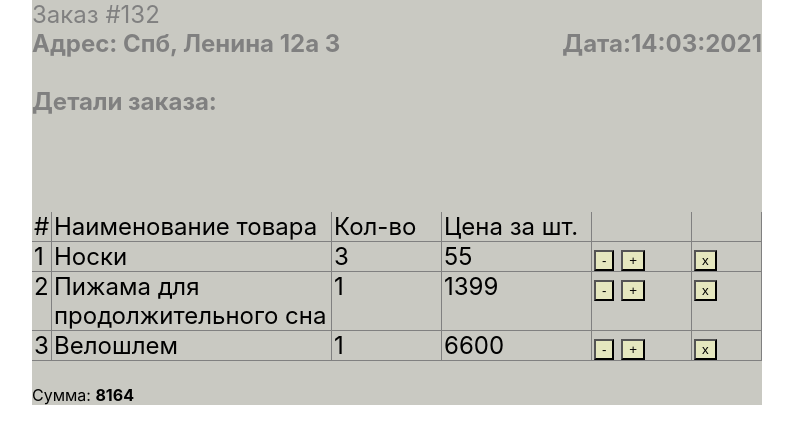
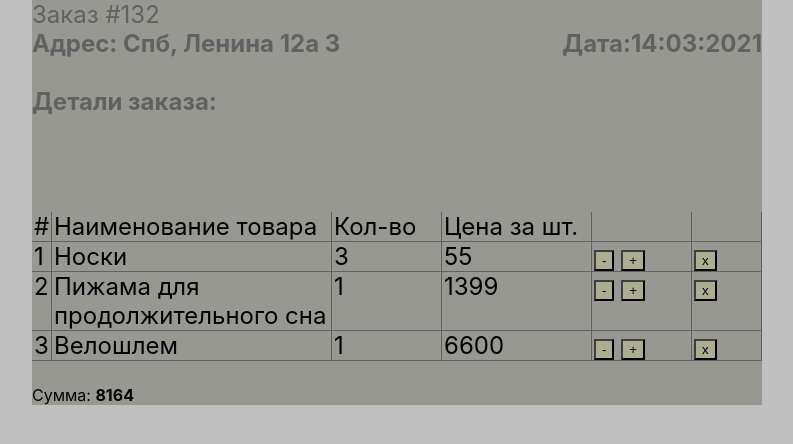
Before and after one commit to bumlu/shoppage, a React (Create React App) app: page / in a window 1280 px wide. Shown: the top 444 px of the page, without its empty margins (243-1036 px from the left). Built offline with nearby package versions, Linux system fonts and the light colour scheme.

Commit message:
add modal grupp

```diff
--- a/src/App.tsx
+++ b/src/App.tsx
@@ -1,9 +1,9 @@
 import React from "react";
-import Table from "./mainTable/Table"
+import Page from "./page/Page"
 
 function App() {
   return (
-  <Table/>
+  <Page/>
   );
 }
 
--- a/src/mainTable/Table.tsx
+++ b/src/mainTable/Table.tsx
@@ -1,49 +1,31 @@
 import { useState } from "react";
 import { ItemInt } from "../interface/ItemInt";
+import ModalDelete from "../modalDelete/ModalDelete";
 import "./Table.css";
 import TableBody from "./tableBody/TableBody";
 
+interface TableProps {
+    ItemModel:ItemInt[]
+    ModalDeleteButton:(itemForDelete:number)=>void
+}
 
-const ItemModel: ItemInt[] = [
-    {
-        itemsNumber: 1,
-        itemName: "Носки",
-        itemsAmount: 3,
-        prisePerOneItem: 55
-    },
-    {
-        itemsNumber: 2,
-        itemName: "Пижама для продолжительного сна",
-        itemsAmount: 1,
-        prisePerOneItem: 1399
-    },
-
-    {
-        itemsNumber: 3,
-        itemName: "Велошлем",
-        itemsAmount: 1,
-        prisePerOneItem: 6600
-    }
-
-];
-
-
-
-function Table() {
-    const [Item, setItem] = useState(ItemModel.concat())
+function Table(props:TableProps) {
+    const [Item, setItem] = useState(props.ItemModel.concat())
     function getTotalPrice() {
         let tmpResult = 0; Item.map(i =>
             (tmpResult += i.itemsAmount * i.prisePerOneItem));
         return tmpResult
     }
     const IncreaseButton = (itemForIncrement: number) => {
-        ItemModel[itemForIncrement].itemsAmount++;
-        setItem(ItemModel.concat())
+        props.ItemModel[itemForIncrement].itemsAmount++;
+        setItem(props.ItemModel.concat())
     };
     const DecreaseButton = (itemForDecrement: number) => {
-        ItemModel[itemForDecrement].itemsAmount--;
-        setItem(ItemModel.concat())
+        props.ItemModel[itemForDecrement].itemsAmount--;
+        setItem(props.ItemModel.concat())
     };
+
+
     return (
         <div className="table">
             <div className="header">
@@ -62,7 +44,7 @@ function Table() {
         </b>
                 </div>
             </div>
-            <TableBody Items={Item} Increase={IncreaseButton} Decrease={DecreaseButton} />
+            <TableBody Items={Item} Increase={IncreaseButton} Decrease={DecreaseButton} ModalCall={props.ModalDeleteButton} />
 
             <div className="footer">
                 Сумма: <b>{getTotalPrice()}</b>
--- a/src/mainTable/tableBody/TableBody.tsx
+++ b/src/mainTable/tableBody/TableBody.tsx
@@ -6,6 +6,7 @@ interface TableBodyProps{
     Items: ItemInt[];
     Increase:(n:number)=>void;
     Decrease:(n:number)=>void;
+    ModalCall:(n:number)=>void;
  };
 
 function TableBody (props: TableBodyProps ){
@@ -13,7 +14,7 @@ function TableBody (props: TableBodyProps ){
         <div className="body">
       <TitleRow></TitleRow>
       <div className="items">
-          {props.Items.map(p=><ItemRow Item={p} Increase={props.Increase} Decrease={props.Decrease}></ItemRow>)}
+          {props.Items.map(p=><ItemRow Item={p} Increase={props.Increase} Decrease={props.Decrease} ModalCall={props.ModalCall}></ItemRow>)}
            </div>
        </div>
     )
--- a/src/mainTable/tableBody/itemRow/ItemRow.tsx
+++ b/src/mainTable/tableBody/itemRow/ItemRow.tsx
@@ -1,18 +1,20 @@
 import { ItemInt } from "../../../interface/ItemInt";
 import "./ItemRow.css"
 
-interface ItemRowProps{
+interface ItemRowProps {
     Item: ItemInt;
-    Increase:(n:number)=>void;
-    Decrease:(n:number)=>void;
+    Increase: (n: number) => void;
+    Decrease: (n: number) => void;
+    ModalCall: (n: number) => void;
 }
 
 let block: string;
 
-function ItemRow (props: ItemRowProps){
-    function Increase (){props.Increase(props.Item.itemsNumber -1) }
-    function Decrease (){if (props.Item.itemsAmount>1) props.Decrease(props.Item.itemsNumber -1)}
-    if (props.Item.itemsAmount>1) {block= ""} else {block="block"};
+function ItemRow(props: ItemRowProps) {
+    function Increase() { props.Increase(props.Item.itemsNumber - 1) }
+    function Decrease() { if (props.Item.itemsAmount > 1) props.Decrease(props.Item.itemsNumber - 1) }
+    function ModalCall() {props.ModalCall(props.Item.itemsNumber)}
+    if (props.Item.itemsAmount > 1) { block = "" } else { block = "block" };
     return (
         <div className="name pageline" >
             <span>{props.Item.itemsNumber} </span>
@@ -20,7 +22,7 @@ function ItemRow (props: ItemRowProps){
             <span> {props.Item.itemsAmount} </span>
             <span> {props.Item.prisePerOneItem} </span>
             <span><button className={" minus " + (block)} onClick={Decrease}>-</button>  <button onClick={Increase}>+</button>    </span>
-        <span>  <button>x</button> </span>
+            <span>  <button onClick={ModalCall}>x</button> </span>
         </div>
     )
 };
--- /dev/null
+++ b/src/modalDelete/ModalDelete.css
@@ -0,0 +1,8 @@
+.pageView {
+    background-color: rgba(0, 0, 0, 0.247);
+    position: absolute;
+    left: 0;
+    top: 0;
+    width: 100%;
+    height: 100%;
+}
--- /dev/null
+++ b/src/modalDelete/ModalDelete.tsx
@@ -0,0 +1,17 @@
+import "./ModalDelete.css"
+
+interface ModalDeleteProps{
+    DeleteItem:()=>void;
+}
+
+function ModalDelete (props:ModalDeleteProps){
+    return(
+
+        <div className="pageView">
+
+        </div>
+
+    )
+}
+
+export default ModalDelete
--- /dev/null
+++ b/src/page/Page.tsx
@@ -0,0 +1,48 @@
+import React from "react";
+import Table from "../mainTable/Table"
+import "./Page.css"
+import ModalDelete from "../modalDelete/ModalDelete"
+import { ItemInt } from "../interface/ItemInt";
+
+const ItemModel: ItemInt[] = [
+    {
+        itemsNumber: 1,
+        itemName: "Носки",
+        itemsAmount: 3,
+        prisePerOneItem: 55
+    },
+    {
+        itemsNumber: 2,
+        itemName: "Пижама для продолжительного сна",
+        itemsAmount: 1,
+        prisePerOneItem: 1399
+    },
+
+    {
+        itemsNumber: 3,
+        itemName: "Велошлем",
+        itemsAmount: 1,
+        prisePerOneItem: 6600
+    }
+
+];
+
+let tmpItemForDelete:number;
+
+const ModalDeleteButton = (itemForDelete: number) =>{
+    tmpItemForDelete=itemForDelete
+}
+
+function DeleteItem (){
+ItemModel.splice(tmpItemForDelete)
+}
+
+function Page (){
+    return (
+   <div> <Table  ItemModel={ItemModel} ModalDeleteButton={ModalDeleteButton}/>
+    <ModalDelete DeleteItem={DeleteItem}/>
+    </div>
+    )
+}
+
+export default Page
```
Also changed, not shown: src/page/Page.css (added). Lines whose indentation alone changed are shown as unchanged.
